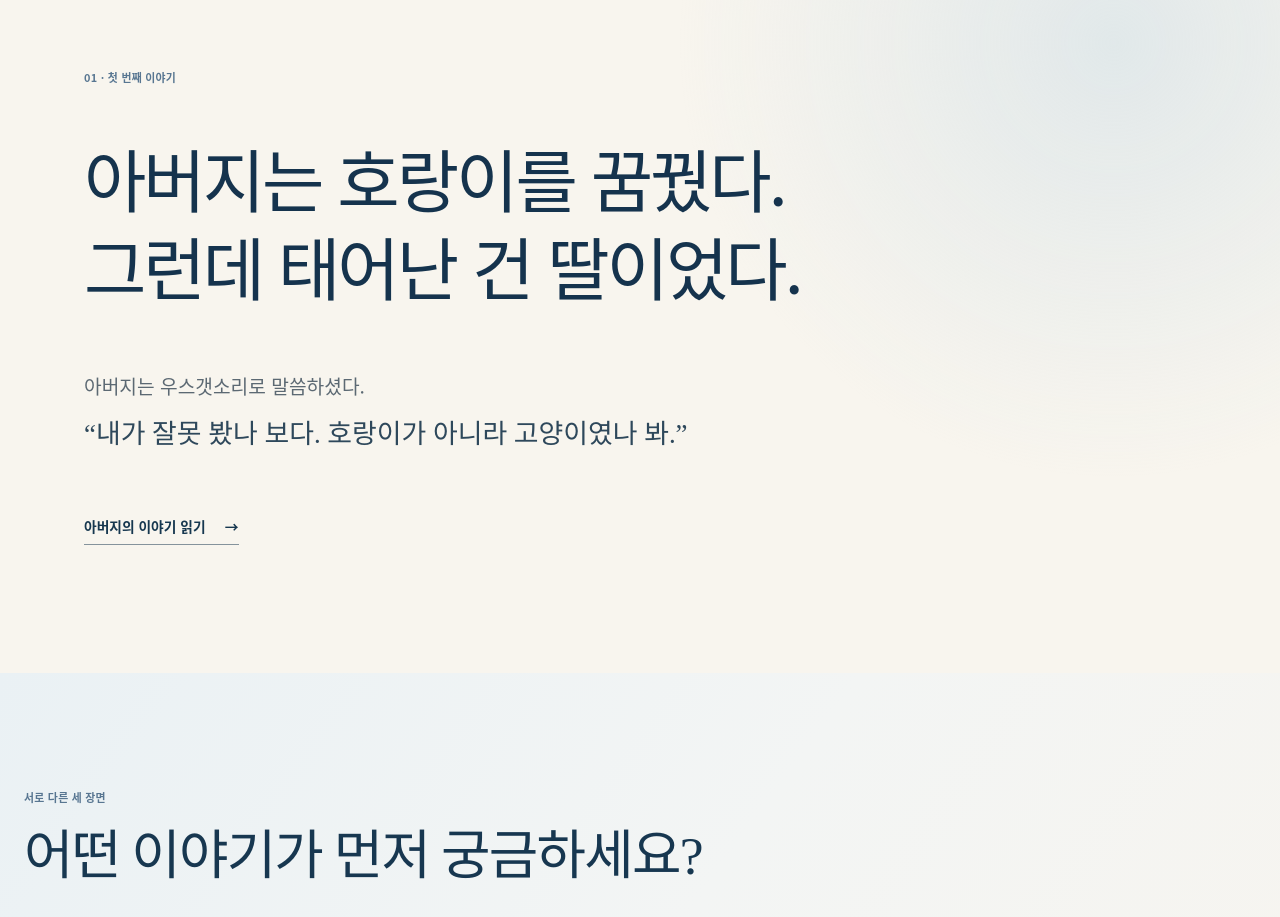
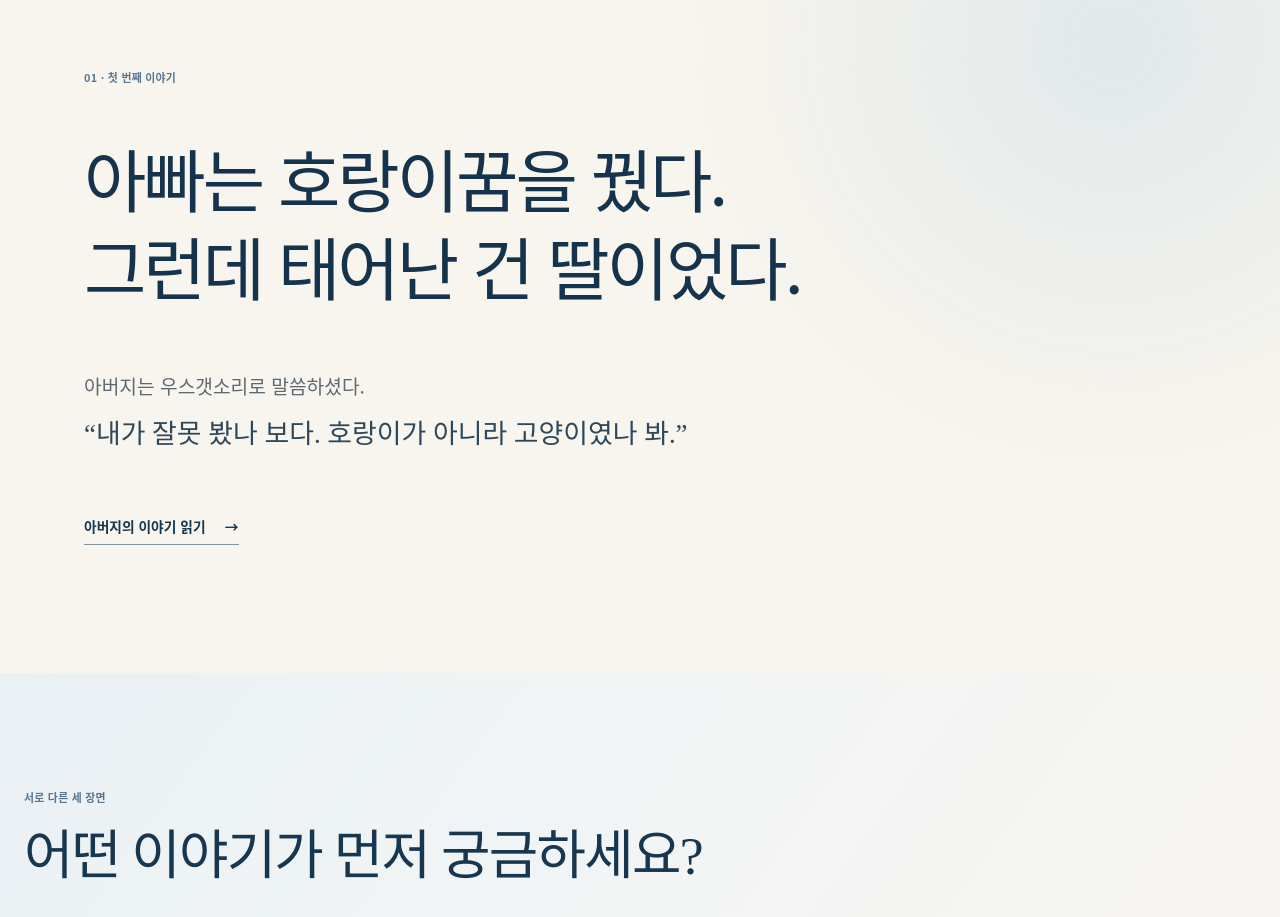
Before and after one commit to k-mama/esthercho, a Next.js app: page /ko/stories in a window 1280 px wide. Shown: the part 860-1777 px from the top of the page. Built offline with nearby package versions, Linux system fonts and the light colour scheme.

Commit message:
Use warmer Korean first-story headline: 아빠는 호랑이꿈을 꿨다

```diff
--- a/src/components/story-index-editorial.tsx
+++ b/src/components/story-index-editorial.tsx
@@ -72,7 +72,7 @@ export function StoryIndexEditorial({ locale }: { locale: StoryLocale }) {
           <h2 id="story-editorial-opening-title" className="story-editorial-opening-title">
             {ko ? (
               <>
-                <span>아버지는 호랑이를 꿈꿨다.</span>
+                <span>아빠는 호랑이꿈을 꿨다.</span>
                 <span>그런데 태어난 건 딸이었다.</span>
               </>
             ) : (
```
